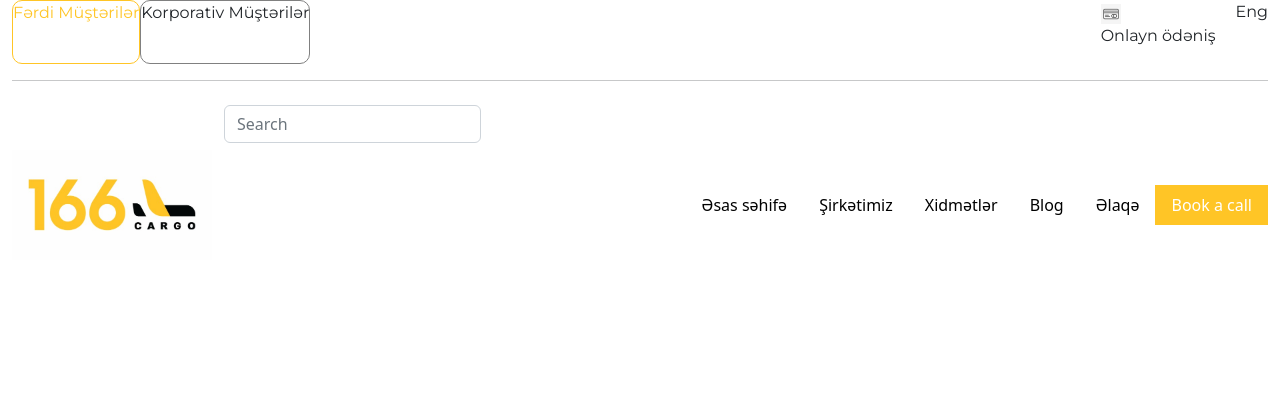
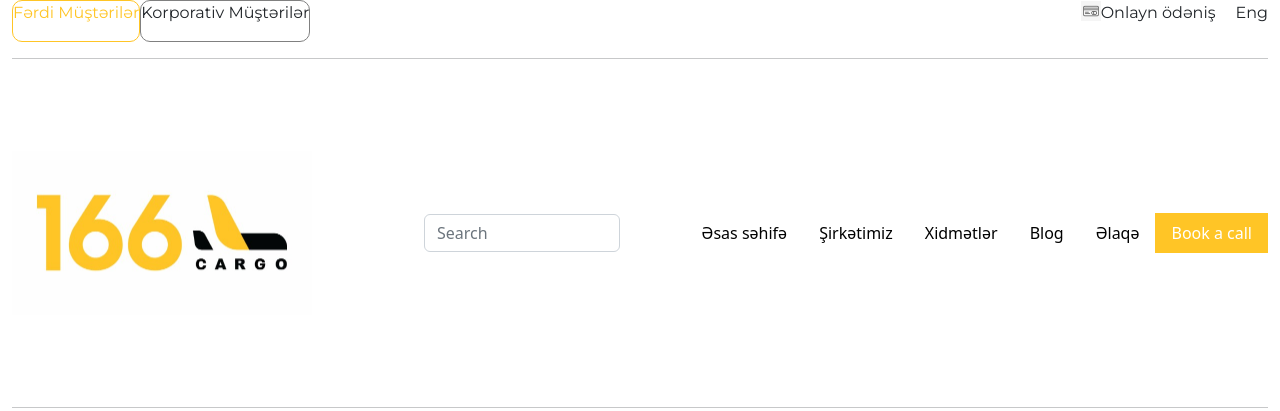
Before and after one commit to MustafazadeAli/166-Project, a plain HTML site: page index.html in a window 1280 px wide. Drawn offline with nearby package versions, Linux system fonts and the light colour scheme.

Commit message:
Added header and navbar file

```diff
--- a/assets/style/index.css
+++ b/assets/style/index.css
@@ -1,18 +1,37 @@
+*{
+    box-sizing: border-box;
+}
 p{
     font-size: 16px;
     font-family: "Montserrat", sans-serif;
 
 }
+.sekil{
+    padding-bottom: 20px;
+}
+
+
 .sekil img{
     width: 20px;
     height: 20px;
     object-fit: contain;
+
  }
 .headerLeft{
    display: flex;
 }
 .headerLeft div  {
+    display: flex;
     justify-content: center;
+    align-items: center;
+}
+.headerRight{
+   display: flex;
+}
+.headerRight div{
+     display: flex;
+    justify-content: center;
+    align-items: center;
 }
 .ferdi{
   border-radius: 10px;
@@ -29,10 +48,17 @@ p{
 .odenis{
     padding-right: 20px;
 }
+.karqo{
+    margin-right: 100px;
+}
 .karqo img{
-   width: 200px;
-   height: 200px;
+   width: 300px;
+   height: 300px;
    object-fit: contain;
+}
+.search{
+    display: flex;
+    align-items: center;
 }
 hr{border: gray;}
 .qutu{
--- a/index.html
+++ b/index.html
@@ -11,7 +11,7 @@
 <body>
       <div class="container-fluid">
         <header>
-            <div class="row">
+           <div class="row">
               <div class="col-sm-6 col-12  headerLeft">
                     <div class="ferdi">
                         <p>Fərdi Müştərilər</p>
@@ -20,7 +20,7 @@
                         <p>Korporativ Müştərilər </p>
                     </div>
                 </div>
-                <div class="col-sm-6 col-12 d-flex justify-content-end">
+                <div class="col-sm-6 col-12 d-flex justify-content-end  headerRight">
                   <div>
                     <div class="sekil">
                       <img src="assets/image/card.jpg">
@@ -34,6 +34,7 @@
                </div>
               </div>
             </div>
+        </header>
             <hr />
             <nav>
               <div class=" navbar">
@@ -41,11 +42,13 @@
                     <div class="karqo">
                       <img src="assets/image/166karqo.jpg">
                     </div>
-                    <div>
-                       <div class="container-fluid">
-    <form class="d-flex" role="search">
+                    <div  class="search">
+                       <div class="container-fluid  ">
+
+                           <form class="d-flex " role="search">
       <input class="form-control me-2" type="search" placeholder="Search" aria-label="Search">
     </form>
+
   </div>
                     </div>
                 </div>
@@ -72,6 +75,7 @@
 </ul>
              </div>
             </nav>
+            <hr />
         </header>
         <main></main>
         <footer></footer>
```
